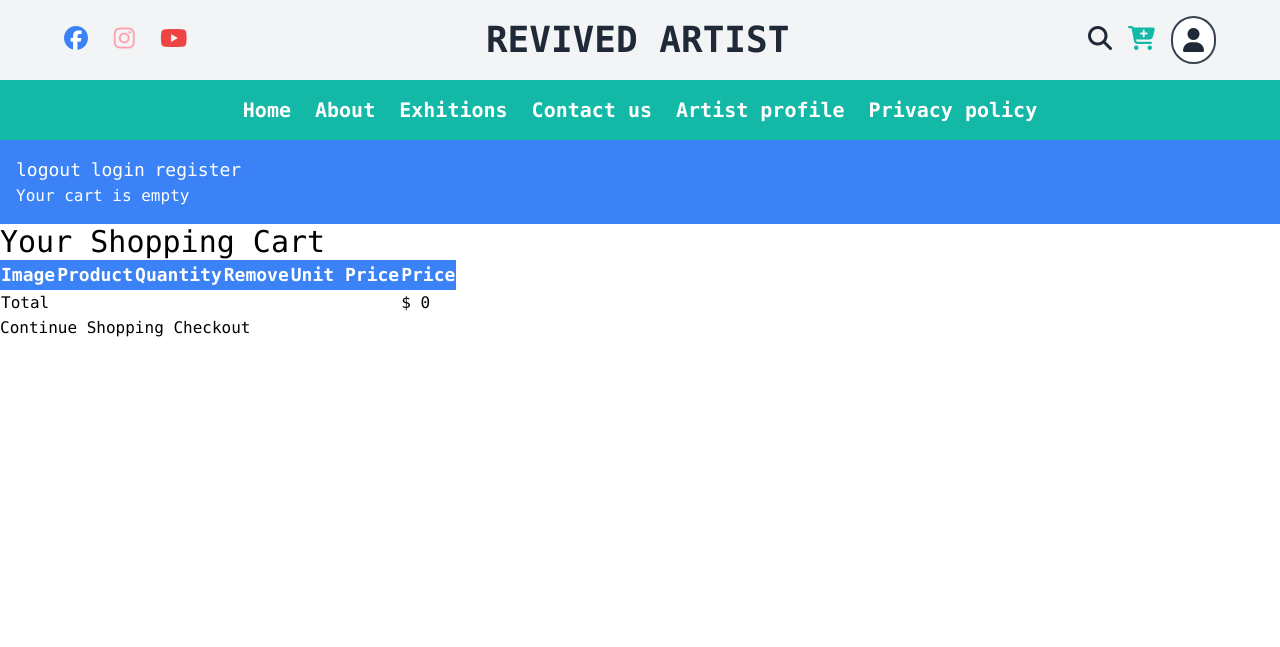
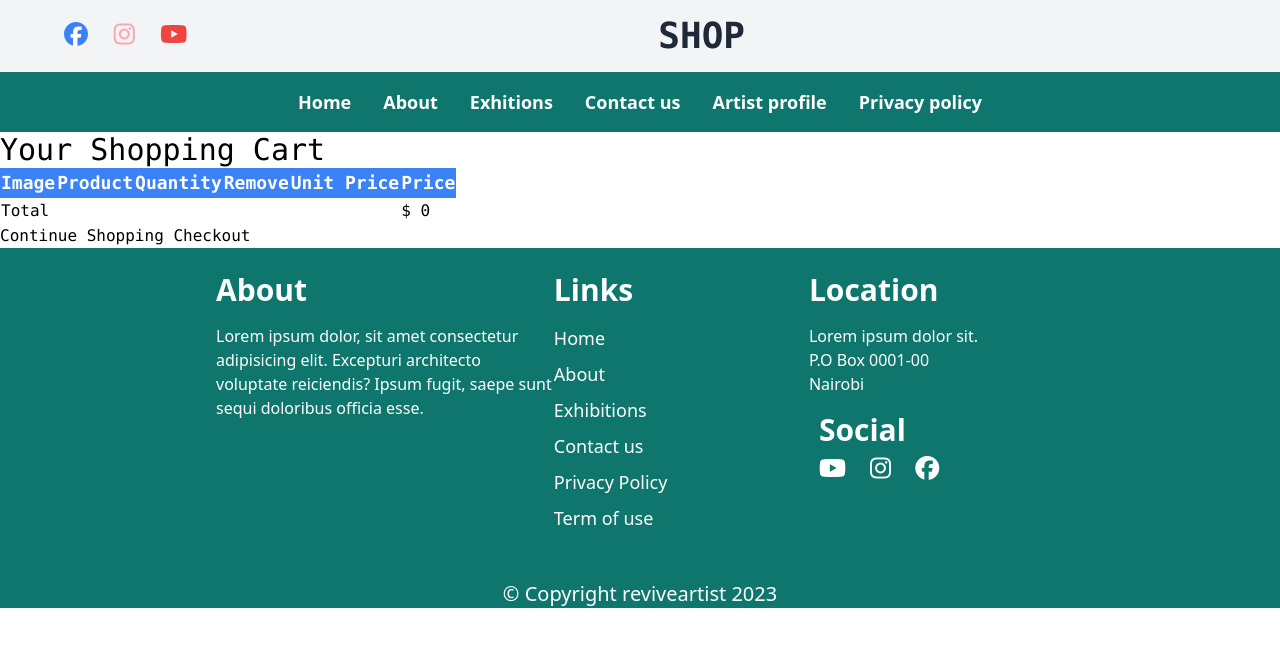
Before and after one commit to zablon-oigo/art, a Django app: page /cart/ in a window 1280 px wide. Shown: the top 647 px of the page. Run offline with Django 4.2, Linux system fonts and the light colour scheme; style sheets or scripts are compiled from the project's sources; parts of the project's set-up code (start-up, migrations or seed data) failed here and were passed over; some libraries are stand-ins or nearby versions.

Commit message:
base template

```diff
--- a/templates/base.html
+++ b/templates/base.html
@@ -1,5 +1,4 @@
 {% load static tailwind_tags %}
-{% load static %}
 <!DOCTYPE html>
 <html lang="en">
 	<head>
@@ -7,6 +6,7 @@
 		<meta charset="UTF-8">
 		<meta name="viewport" content="width=device-width, initial-scale=1.0">
 		<meta http-equiv="X-UA-Compatible" content="ie=edge">
+		<link href="https://cdnjs.cloudflare.com/ajax/libs/flowbite/2.2.0/flowbite.min.css" rel="stylesheet" />
 		{% tailwind_css %}
 	</head>
 
@@ -25,33 +25,25 @@
 					</a>
 				</div>
 				<div class="">
-					<a href="" class="md:text-4xl text-xl text-gray-800 font-bold uppercase">revived artist</a>
+					<a href="" class="md:text-4xl text-xl text-gray-800 font-bold fonts-sans uppercase">shop</a>
 				</div>
 				<div class="space-x-4 inline-flex items-center justify-between">
-					<div class="md:block hidden">
-						<i class="fa-solid fa-magnifying-glass text-2xl text-gray-800"></i>
-						<input type="search" name="query" class="hidden border-gray-800 border-2 bg-white rounded-lg">
-					</div>
-					<a href="" class="">
-						<i class="fa-solid fa-cart-plus text-2xl text-teal-500"></i>
-					</a>
-					<div class="">
-						<i class="fa-solid fa-user text-2xl border-2 border-gray-700 px-2.5 py-2.5 bg-white rounded-full text-gray-800"></i>
-					</div>
-				</div>
-				<button class="md:hidden block">
-					<i class="fa-solid fa-bars text-2xl bg-black border-2 border-gray-700"></i>
-				</button>
+
+
 			</nav>
 		</header>
-		<div class="bg-teal-500 p-4 space-x-6 text-white hidden md:flex items-center justify-center ">
-			<a href="" class="text-xl text-center font-semibold ">Home</a>
-			<a href="" class="text-xl text-center font-semibold">About</a>
-			<a href="" class="text-xl text-center font-semibold">Exhitions</a>
-			<a href="" class="text-xl text-center font-semibold">Contact us</a>
-			<a href="" class="text-xl text-center font-semibold">Artist profile</a>
-			<a href="" class="text-xl text-center font-semibold">Privacy policy</a>
+		<div class="bg-teal-700 p-4  text-white md:block hidden">
+			<div class="max-w-6xl mx-auto space-x-8 flex itmes-center justify-center">
+				<a href="" class="text-lg font-sans text-center font-semibold ">Home</a>
+				<a href="" class="text-lg font-sans text-center font-semibold">About</a>
+				<a href="" class="text-lg font-sans text-center font-semibold">Exhitions</a>
+				<a href="" class="text-lg font-sans text-center font-semibold">Contact us</a>
+				<a href="" class="text-lg font-sans text-center font-semibold">Artist profile</a>
+				<a href="" class="text-lg font-sans text-center font-semibold">Privacy policy</a>
+			</div>
 		</div>
+
+		{% comment %}
 		<div class="bg-blue-500 text-white p-4">
 			<a href="{% url 'accounts:logout' %}" class="text-lg">logout</a>
 			<a href="{% url 'accounts:login' %}" class="text-lg">login</a>
@@ -69,11 +61,62 @@
 				{% endwith %}
 			</div>
 		</div>
+		{% endcomment %}
 		{% block content%}
-		<div class="container mx-auto">
+		<div class="">
 
 		</div>
 		{% endblock %}
+		<footer class="bg-teal-700 text-white font-sans">
+			<div class="max-w-4xl mx-auto p-6">
+				<div class="flex itmes-center justify-between md:flex-row flex-col">
+					<div class="mb-6">
+						<h2 class="text-3xl mb-4 font-semibold">About</h2>
+						<p class="text-md font-thin">Lorem ipsum dolor, sit amet consectetur adipisicing elit. Excepturi architecto voluptate reiciendis? Ipsum fugit, saepe sunt sequi doloribus officia esse.</p>
+					</div>
+					<div class="w-full mb-6">
+						<h2 class="text-3xl font-semibold mb-4">Links</h2>
+					<div class=" flex flex-col justify-between gap-y-2">
+						<a href="" class="text-lg">Home</a>
+						<a href="" class="text-lg">About</a>
+						<a href="" class="text-lg">Exhibitions</a>
+						<a href="" class="text-lg">Contact us</a>
+						<a href="" class="text-lg">Privacy Policy</a>
+						<a href="" class="text-lg">Term of use</a>
+					</div>
+					</div>
+					<div class="w-full mb-6">
+						<h2 class="mb-4 text-3xl font-semibold">Location</h2>
+						<p class="text-md">
+
+							Lorem ipsum dolor sit.<br>
+							P.O Box 0001-00 <br>
+							Nairobi
+						  </p>
+                        <div class="my-4">
+							<h2 class="text-3xl font-semibold mb-2 mx-2.5">Social</h2>
+							<a href="">
+						<i class="fa-brands mx-2.5 fa-youtube text-2xl transition-all hover:delay-200 hover:duration-700 hover:scale-125 hover:rotate-12 hover:ease-in-out text-white "></i>
+
+							</a>
+							<a href="">
+						<i class="fa-brands mx-2.5 fa-instagram text-2xl transition-all hover:delay-200 hover:duration-700 hover:scale-125 hover:rotate-12 hover:ease-in-out text-white "></i>
+
+							</a>
+							<a href="">
+						<i class="fa-brands mx-2.5 text-2xl transition-all hover:delay-200 hover:duration-700 hover:scale-125 hover:rotate-12 hover:ease-in-out text-white  fa-facebook"></i>
+
+							</a>
+						</div>
+
+					</div>
+				</div>
+			</div>
+			<p class="text-xl text-center">&copy; Copyright reviveartist {% now 'Y' %}</p>
+		</footer>
+		<script src="https://code.jquery.com/jquery-3.6.4.min.js"></script>
 		<script src="https://kit.fontawesome.com/a0e99f8a3c.js" crossorigin="anonymous"></script>
+		<script src="{% static 'js/main.js' %}"></script>
+		<script src="https://cdnjs.cloudflare.com/ajax/libs/flowbite/2.2.0/flowbite.min.js"></script>
 	</body>
 </html>
```
